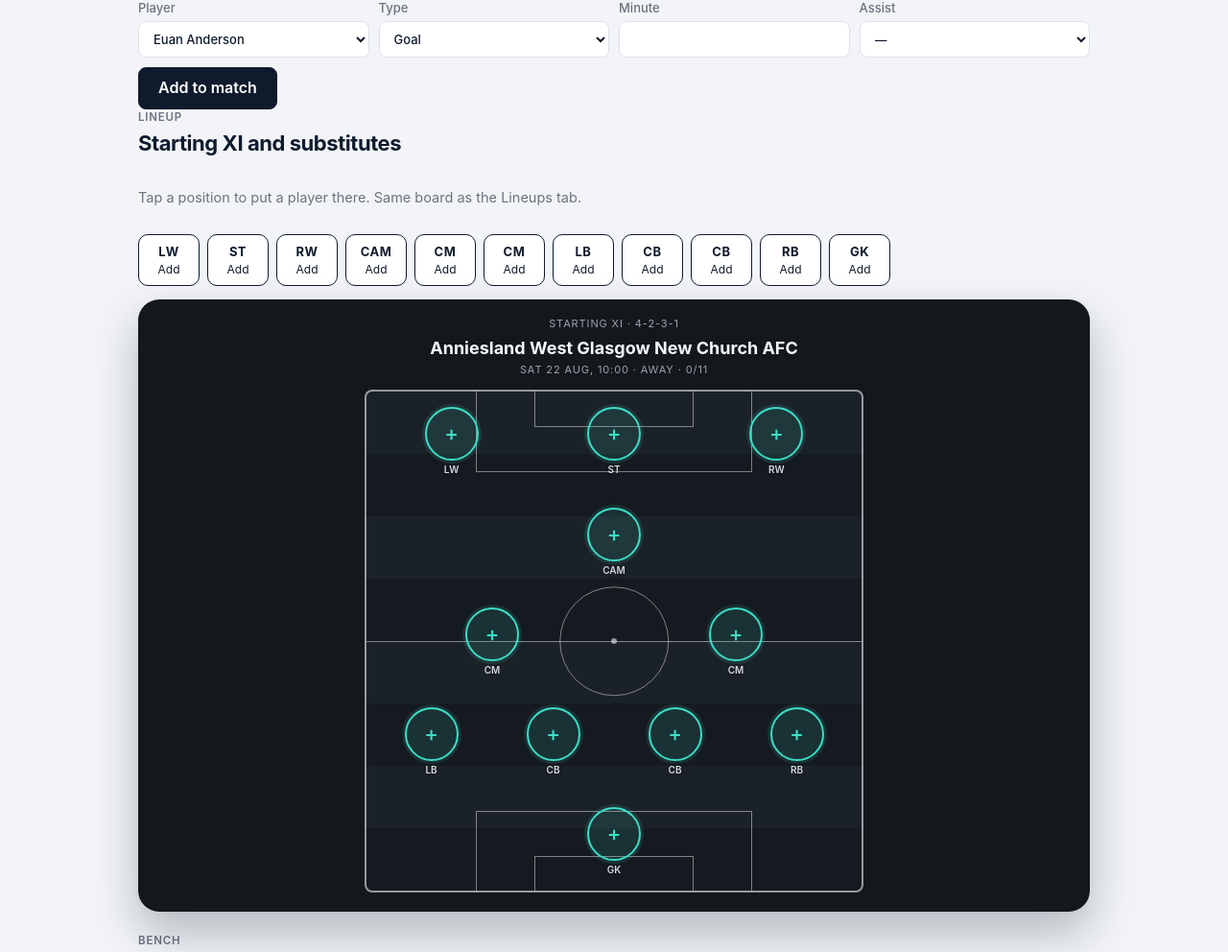
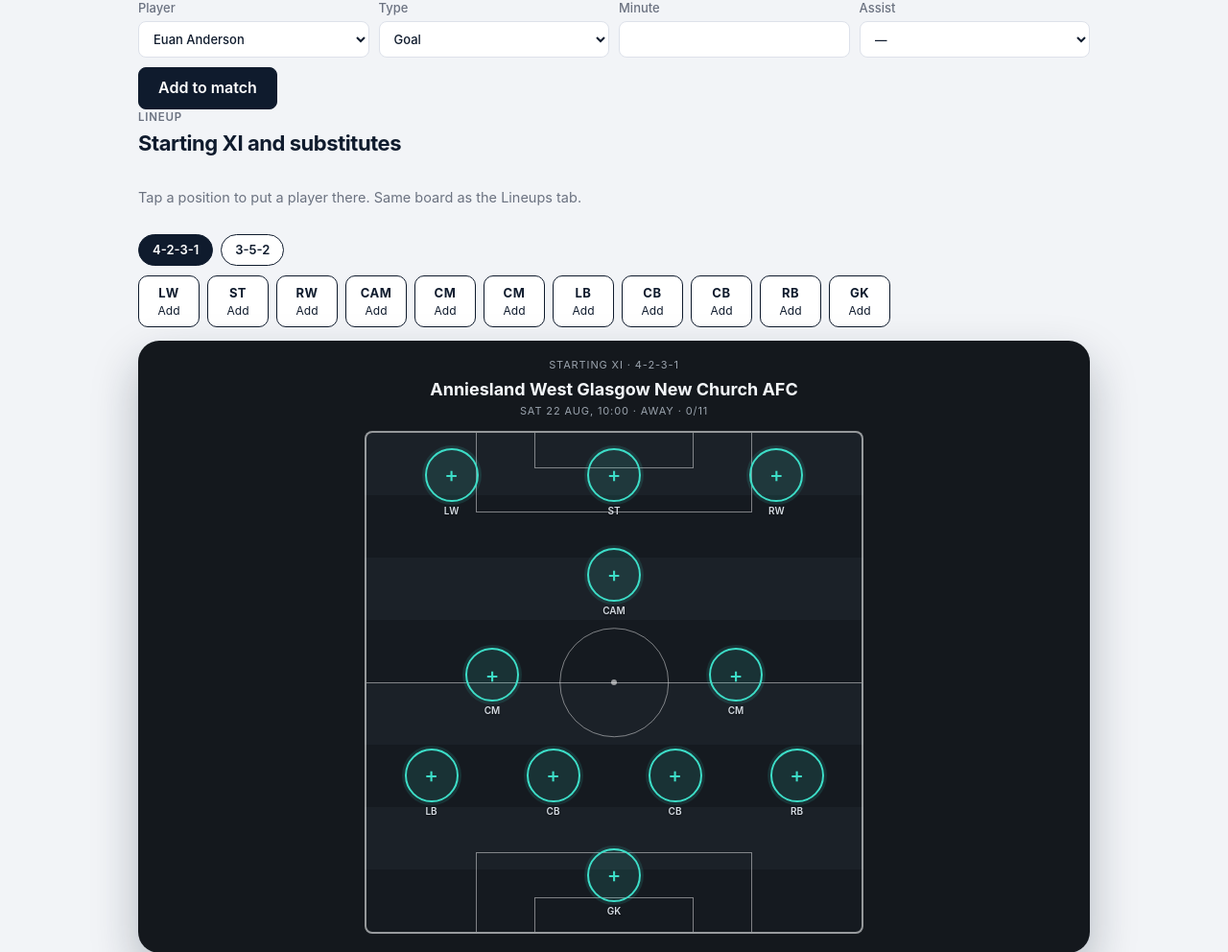
Before and after one commit to thollywood1888/united-churches-ayr, a FastAPI app: page /fixtures/1 in a window 1280 px wide. Shown: the part 637-1629 px from the top of the page at 96% size. Run offline with FastAPI, Linux system fonts and the light colour scheme; the visitor is signed in with stand-in values (Sample User, id 1); data comes from the database, SQL or seed files in the repository; data that the repository does not hold is empty.

Commit message:
Add 3-5-2 formation with per-fixture formation switcher
Co-Authored-By: Claude Sonnet 4.6 <noreply@anthropic.com>

```diff
--- a/app/db.py
+++ b/app/db.py
@@ -41,6 +41,7 @@ def _set_sqlite_pragmas(dbapi_connection, _record) -> None:  # pragma: no cover
 def create_schema() -> None:
     Base.metadata.create_all(engine)
     _ensure_appearance_pitch_slot()
+    _ensure_fixture_formation()
 
 
 def _ensure_appearance_pitch_slot() -> None:
@@ -54,6 +55,19 @@ def _ensure_appearance_pitch_slot() -> None:
         connection.execute(text("ALTER TABLE appearance ADD COLUMN pitch_slot VARCHAR(16)"))
 
 
+def _ensure_fixture_formation() -> None:
+    inspector = inspect(engine)
+    if "fixture" not in inspector.get_table_names():
+        return
+    columns = {column["name"] for column in inspector.get_columns("fixture")}
+    if "formation" in columns:
+        return
+    with engine.begin() as connection:
+        connection.execute(
+            text("ALTER TABLE fixture ADD COLUMN formation VARCHAR(10) DEFAULT '4-2-3-1'")
+        )
+
+
 def get_session() -> Iterator[Session]:
     """FastAPI dependency yielding a request-scoped session."""
     session = SessionLocal()
--- a/app/lineup.py
+++ b/app/lineup.py
@@ -13,7 +13,13 @@ class PitchSlot:
     row: int
 
 
-# 4-2-3-1, top to bottom.
+def make_rows(formation: tuple[PitchSlot, ...]) -> tuple[tuple[PitchSlot, ...], ...]:
+    return tuple(
+        tuple(group) for _, group in groupby(formation, key=lambda slot: slot.row)
+    )
+
+
+# 4-2-3-1, attack at row 0, keeper at bottom
 FORMATION_4231: tuple[PitchSlot, ...] = (
     PitchSlot("lw", "LW", 0),
     PitchSlot("st", "ST", 0),
@@ -28,8 +34,28 @@ FORMATION_4231: tuple[PitchSlot, ...] = (
     PitchSlot("gk", "GK", 4),
 )
 
-SLOT_KEYS = {slot.key for slot in FORMATION_4231}
+# 3-5-2, attack at row 0, keeper at bottom
+FORMATION_352: tuple[PitchSlot, ...] = (
+    PitchSlot("ls", "LS", 0),
+    PitchSlot("rs", "RS", 0),
+    PitchSlot("am", "AM", 1),
+    PitchSlot("ldm", "DM", 2),
+    PitchSlot("rdm", "DM", 2),
+    PitchSlot("lwb", "LWB", 3),
+    PitchSlot("rwb", "RWB", 3),
+    PitchSlot("cb1", "CB", 4),
+    PitchSlot("cb2", "CB", 4),
+    PitchSlot("cb3", "CB", 4),
+    PitchSlot("gk", "GK", 5),
+)
 
-PITCH_ROWS: tuple[tuple[PitchSlot, ...], ...] = tuple(
-    tuple(group) for _, group in groupby(FORMATION_4231, key=lambda slot: slot.row)
-)
+FORMATIONS: dict[str, tuple[PitchSlot, ...]] = {
+    "4-2-3-1": FORMATION_4231,
+    "3-5-2": FORMATION_352,
+}
+
+# Union of all slot keys across every formation (used for broad validation).
+SLOT_KEYS = {slot.key for slots in FORMATIONS.values() for slot in slots}
+
+# Legacy aliases kept for any external imports.
+PITCH_ROWS = make_rows(FORMATION_4231)
--- a/app/main.py
+++ b/app/main.py
@@ -26,7 +26,7 @@ from starlette.middleware.sessions import SessionMiddleware
 
 from app import stats
 from app.db import CLUB_NAME, CLUB_SHORT, create_schema, get_session
-from app.lineup import FORMATION_4231, PITCH_ROWS, SLOT_KEYS
+from app.lineup import FORMATION_4231, FORMATIONS, make_rows
 from app.models import (
     Appearance,
     AppearanceRole,
@@ -520,18 +520,23 @@ def _safe_next(raw: str | None, fallback: str) -> str:
 def _pitch_context(
     fixture: Fixture, players: list[Player], pick_slot: str | None, return_to: str
 ) -> dict:
+    formation_key = fixture.formation if fixture.formation in FORMATIONS else "4-2-3-1"
+    formation_slots = FORMATIONS[formation_key]
+    formation_rows = make_rows(formation_slots)
+    slot_keys = {slot.key for slot in formation_slots}
+
     by_slot: dict[str, Appearance] = {}
     unplaced: list[Appearance] = []
     bench: list[Appearance] = []
     for appearance in fixture.appearances:
         if appearance.role is AppearanceRole.sub:
             bench.append(appearance)
-        elif appearance.pitch_slot in SLOT_KEYS:
+        elif appearance.pitch_slot in slot_keys:
             by_slot[appearance.pitch_slot] = appearance
         elif appearance.role is AppearanceRole.start:
             unplaced.append(appearance)
     taken = {appearance.player_id for appearance in fixture.appearances}
-    pick = pick_slot if pick_slot in SLOT_KEYS else None
+    pick = pick_slot if pick_slot in slot_keys else None
     if return_to.startswith("/fixtures/"):
         next_url = return_to
         pick_base = return_to
@@ -539,15 +544,17 @@ def _pitch_context(
         next_url = f"/lineups?fixture_id={fixture.id}"
         pick_base = next_url
     return {
-        "pitch_slots": FORMATION_4231,
-        "pitch_rows": PITCH_ROWS,
+        "pitch_slots": formation_slots,
+        "pitch_rows": formation_rows,
+        "formation_key": formation_key,
+        "formations": list(FORMATIONS.keys()),
         "slot_fill": by_slot,
         "unplaced_starters": unplaced,
         "bench": bench,
         "available_players": [player for player in players if player.id not in taken],
         "all_players": players,
         "pick_slot": pick,
-        "pick_label": next((s.label for s in FORMATION_4231 if s.key == pick), None),
+        "pick_label": next((s.label for s in formation_slots if s.key == pick), None),
         "next_url": next_url,
         "pick_base": pick_base,
         "starters_on_pitch": len(by_slot),
@@ -581,7 +588,9 @@ def lineups(
     players = _active_players(session)
     pitch = _pitch_context(selected, players, slot, "/lineups") if selected else {
         "pitch_slots": FORMATION_4231,
-        "pitch_rows": PITCH_ROWS,
+        "pitch_rows": make_rows(FORMATION_4231),
+        "formation_key": "4-2-3-1",
+        "formations": list(FORMATIONS.keys()),
         "slot_fill": {},
         "unplaced_starters": [],
         "bench": [],
@@ -614,7 +623,9 @@ def place_on_pitch(
     next: Annotated[str, Form()] = "",
 ):
     fixture = _fixture_or_404(session, fixture_id)
-    if slot not in SLOT_KEYS:
+    formation_slots = FORMATIONS.get(fixture.formation or "4-2-3-1", FORMATION_4231)
+    valid_slot_keys = {s.key for s in formation_slots}
+    if slot not in valid_slot_keys:
         raise HTTPException(status_code=400, detail="Unknown pitch position")
     dest = _safe_next(next, f"/lineups?fixture_id={fixture_id}")
 
@@ -684,6 +695,22 @@ def toggle_bench(
     return RedirectResponse(dest, status_code=303)
 
 
+@app.post("/fixtures/{fixture_id}/formation")
+def set_formation(
+    session: SessionDep,
+    fixture_id: int,
+    formation: Annotated[str, Form()],
+    next: Annotated[str, Form()] = "",
+):
+    fixture = _fixture_or_404(session, fixture_id)
+    if formation not in FORMATIONS:
+        raise HTTPException(status_code=400, detail="Unknown formation")
+    fixture.formation = formation
+    session.commit()
+    dest = _safe_next(next, f"/lineups?fixture_id={fixture_id}")
+    return RedirectResponse(dest, status_code=303)
+
+
 @app.post("/fixtures/{fixture_id}/lineup")
 async def save_lineup(request: Request, session: SessionDep, fixture_id: int):
     fixture = _fixture_or_404(session, fixture_id)
@@ -694,10 +721,12 @@ async def save_lineup(request: Request, session: SessionDep, fixture_id: int):
     if len(starters) > 11:
         raise HTTPException(status_code=400, detail="A starting eleven is eleven players")
 
+    formation_slots = FORMATIONS.get(fixture.formation or "4-2-3-1", FORMATION_4231)
+    valid_slot_keys = {s.key for s in formation_slots}
     kept_slots = {
         appearance.player_id: appearance.pitch_slot
         for appearance in fixture.appearances
-        if appearance.player_id in starters and appearance.pitch_slot in SLOT_KEYS
+        if appearance.player_id in starters and appearance.pitch_slot in valid_slot_keys
     }
     for appearance in list(fixture.appearances):
         session.delete(appearance)
--- a/app/models.py
+++ b/app/models.py
@@ -135,6 +135,7 @@ class Fixture(Base):
     goals_for: Mapped[int | None] = mapped_column(default=None)
     goals_against: Mapped[int | None] = mapped_column(default=None)
     notes: Mapped[str | None] = mapped_column(String(500), default=None)
+    formation: Mapped[str] = mapped_column(String(10), default="4-2-3-1")
 
     season: Mapped[Season] = relationship(back_populates="fixtures")
     appearances: Mapped[list[Appearance]] = relationship(
--- a/app/static/style.css
+++ b/app/static/style.css
@@ -344,6 +344,26 @@ a.g-row:hover { color: var(--navy); }
 }
 .fixture-switch .field { flex: 1; min-width: 0; }
 
+.formation-switch {
+  display: flex;
+  gap: 8px;
+  margin: 0 0 10px;
+}
+.formation-btn {
+  padding: 6px 14px;
+  border-radius: 999px;
+  border: 1.5px solid var(--navy);
+  background: var(--card);
+  color: var(--navy);
+  font-size: 13px;
+  font-weight: 600;
+  cursor: pointer;
+}
+.formation-btn.is-active {
+  background: var(--navy);
+  color: #fff;
+}
+
 .pos-strip {
   display: flex;
   flex-wrap: wrap;
--- a/app/templates/_pitch_builder.html
+++ b/app/templates/_pitch_builder.html
@@ -1,3 +1,13 @@
+<div class="formation-switch">
+  {% for f in formations %}
+  <form method="post" action="/fixtures/{{ fixture.id }}/formation">
+    <input type="hidden" name="formation" value="{{ f }}">
+    <input type="hidden" name="next" value="{{ next_url }}">
+    <button type="submit" class="formation-btn {{ 'is-active' if f == formation_key }}">{{ f }}</button>
+  </form>
+  {% endfor %}
+</div>
+
 <div class="pos-strip">
   {% for slot in pitch_slots %}
     {% set fill = slot_fill.get(slot.key) %}
@@ -11,7 +21,7 @@
 
 <div class="board">
   <div class="board-head">
-    <p>Starting XI · 4-2-3-1</p>
+    <p>Starting XI · {{ formation_key }}</p>
     <h3>{{ fixture.opponent }}</h3>
     <p>{{ fixture.kickoff_at.strftime("%a %-d %b, %H:%M") }} · {{ fixture.venue.value | capitalize }} · {{ starters_on_pitch }}/11</p>
   </div>
```
